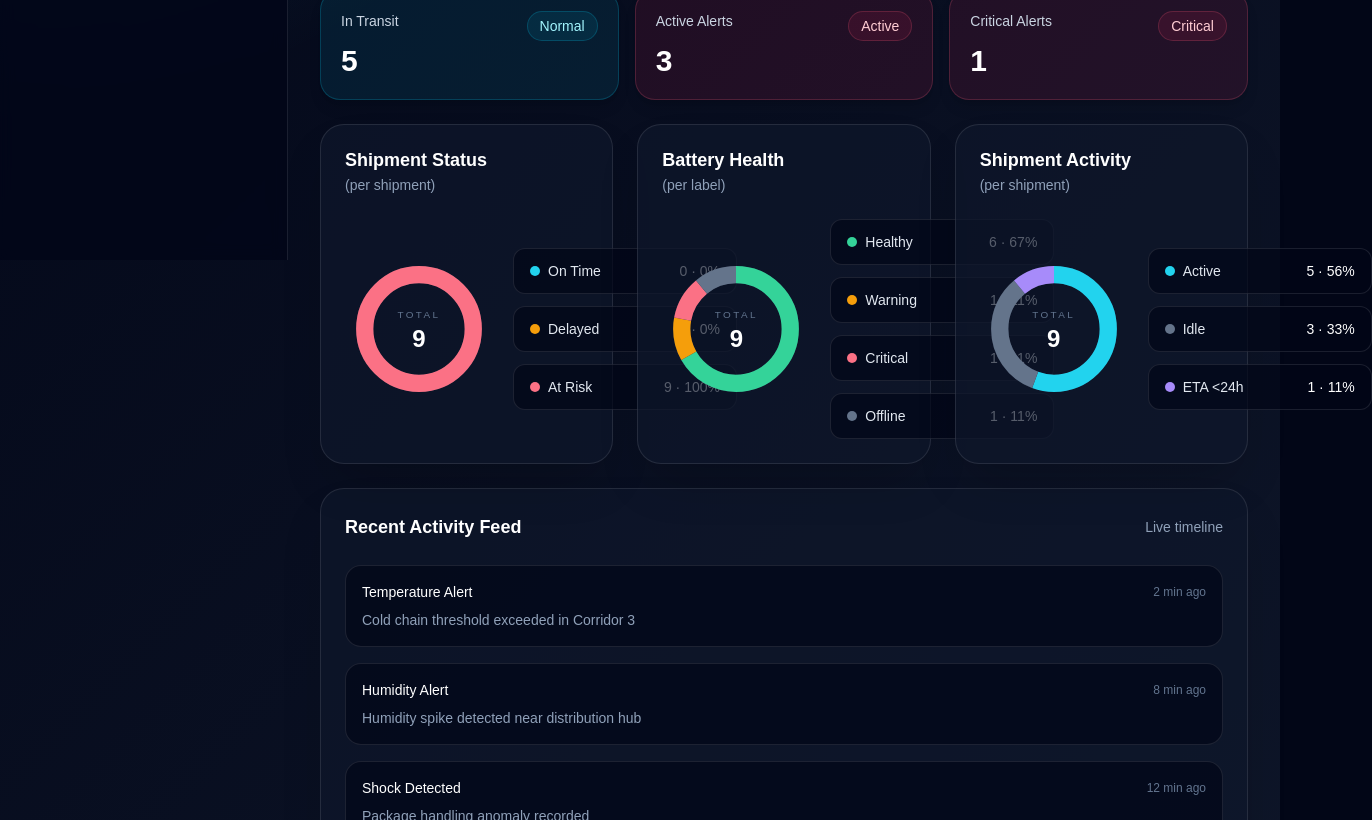
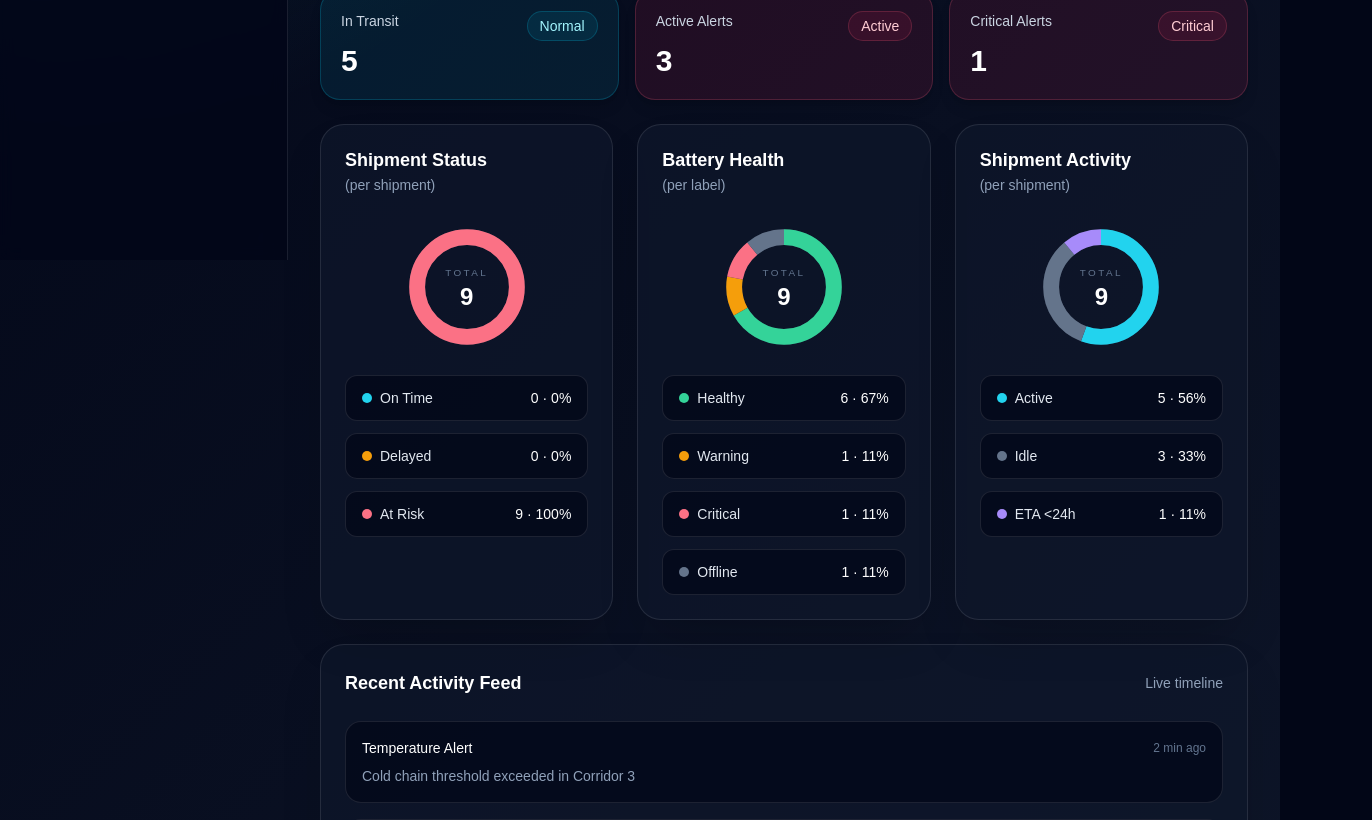
Before and after one commit to paulvevoda/smart-label-dashboard, a Next.js app: page / in a window 1280 px wide. Shown: the part 540-1360 px from the top of the page, 1372 px wide, since content can reach past the window. Built offline with nearby package versions, Linux system fonts and the light colour scheme.

Commit message:
Contain command center chart legends

```diff
--- a/components/DonutPlaceholder.tsx
+++ b/components/DonutPlaceholder.tsx
@@ -33,15 +33,15 @@ export default function DonutPlaceholder({ title, subtitle, items }: DonutPlaceh
     });
 
   return (
-    <div className="flex h-full flex-col rounded-3xl border border-white/10 bg-slate-900/70 p-6 shadow-2xl shadow-black/20 transition-colors hover:border-cyan-400/20">
+    <div className="flex h-full min-w-0 flex-col overflow-hidden rounded-3xl border border-white/10 bg-slate-900/70 p-6 shadow-2xl shadow-black/20 transition-colors hover:border-cyan-400/20">
       <div>
         <h3 className="text-lg font-semibold leading-tight text-white">{title}</h3>
         <p className="mt-1 text-sm text-slate-400">{subtitle}</p>
       </div>
 
-      <div className="mt-6 grid flex-1 grid-cols-1 gap-5 lg:grid-cols-[9.25rem_minmax(14rem,1fr)] lg:items-center lg:gap-5">
-        <div className="mx-auto lg:mx-0">
-          <div className="relative h-[8.75rem] w-[8.75rem] sm:h-[9.25rem] sm:w-[9.25rem]">
+      <div className="mt-6 flex flex-1 min-w-0 flex-col gap-5">
+        <div className="mx-auto">
+          <div className="relative h-32 w-32 sm:h-[8.5rem] sm:w-[8.5rem]">
             <svg viewBox="0 0 120 120" className="h-full w-full -rotate-90" role="img" aria-label={`${title} distribution`}>
               <circle cx="60" cy="60" r={radius} fill="none" stroke="rgba(148, 163, 184, 0.2)" strokeWidth="14" />
               {segments.map((segment) => (
@@ -66,7 +66,7 @@ export default function DonutPlaceholder({ title, subtitle, items }: DonutPlaceh
           </div>
         </div>
 
-        <div className="min-w-0 space-y-3">
+        <div className="w-full min-w-0 space-y-3">
           {total === 0 && (
             <div className="rounded-xl border border-dashed border-white/15 bg-slate-950/40 px-4 py-6 text-sm text-slate-400">
               No telemetry is available for this chart yet.
@@ -75,10 +75,10 @@ export default function DonutPlaceholder({ title, subtitle, items }: DonutPlaceh
           {items.map((item) => {
             const percentage = item.percentage ?? (total > 0 ? Math.round((item.value / total) * 100) : 0);
             return (
-              <div key={item.label} className="grid w-full min-w-[140px] grid-cols-[minmax(70px,1fr)_auto] items-center gap-3 rounded-xl border border-white/10 bg-slate-950/70 px-4 py-3 transition-colors hover:border-white/20">
-                <div className="flex items-center gap-2">
+              <div key={item.label} className="box-border grid w-full min-w-0 grid-cols-[minmax(0,1fr)_auto] items-center gap-3 rounded-xl border border-white/10 bg-slate-950/70 px-4 py-3 transition-colors hover:border-white/20">
+                <div className="flex min-w-0 items-center gap-2">
                   <span className="h-2.5 w-2.5 shrink-0 rounded-full" style={{ backgroundColor: item.color }} />
-                  <span className="text-sm font-medium text-slate-200">{item.label}</span>
+                  <span className="min-w-0 text-sm font-medium text-slate-200">{item.label}</span>
                 </div>
                 <span className="shrink-0 whitespace-nowrap text-sm font-medium text-white tabular-nums">
                   {item.value.toLocaleString()} · {percentage}%
```
